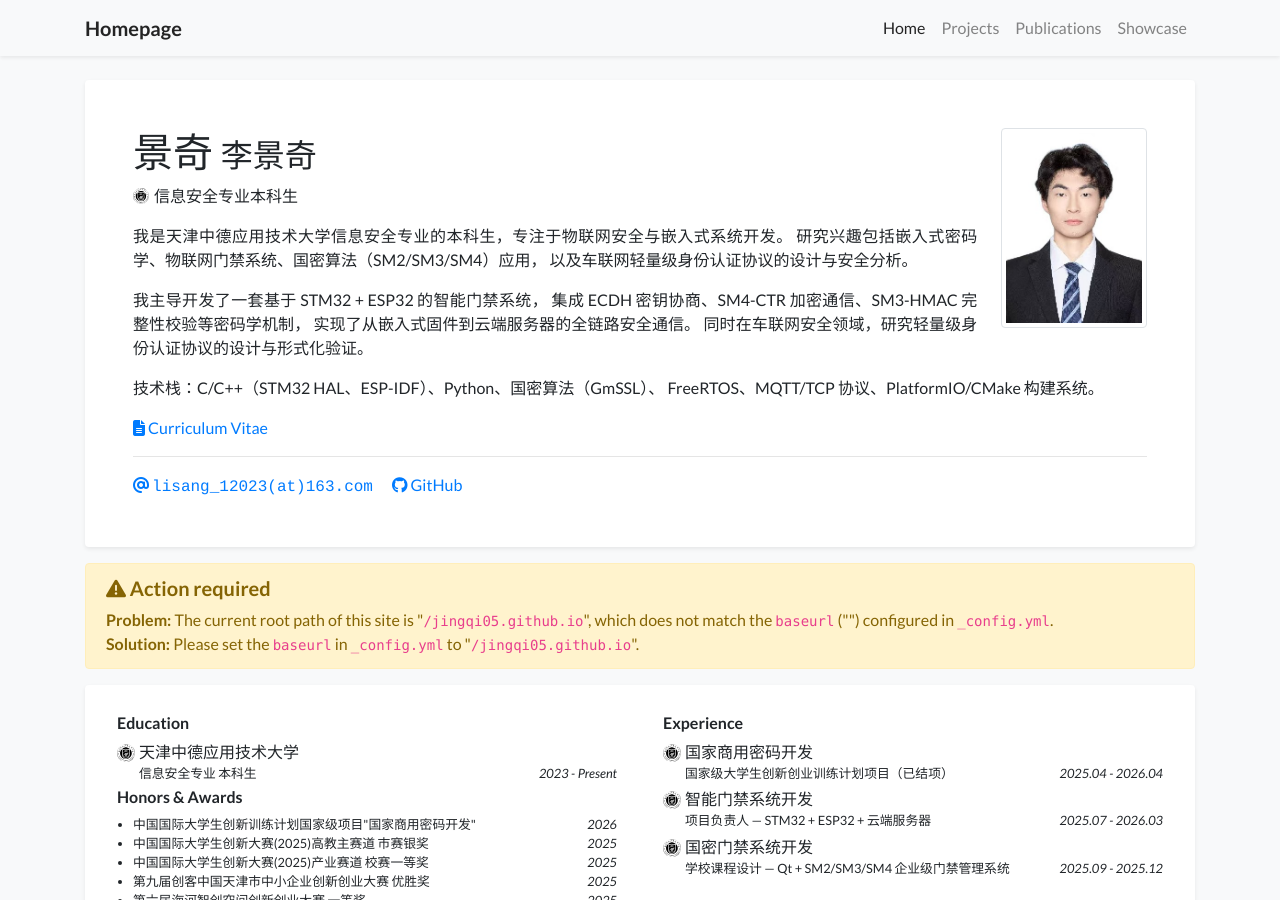
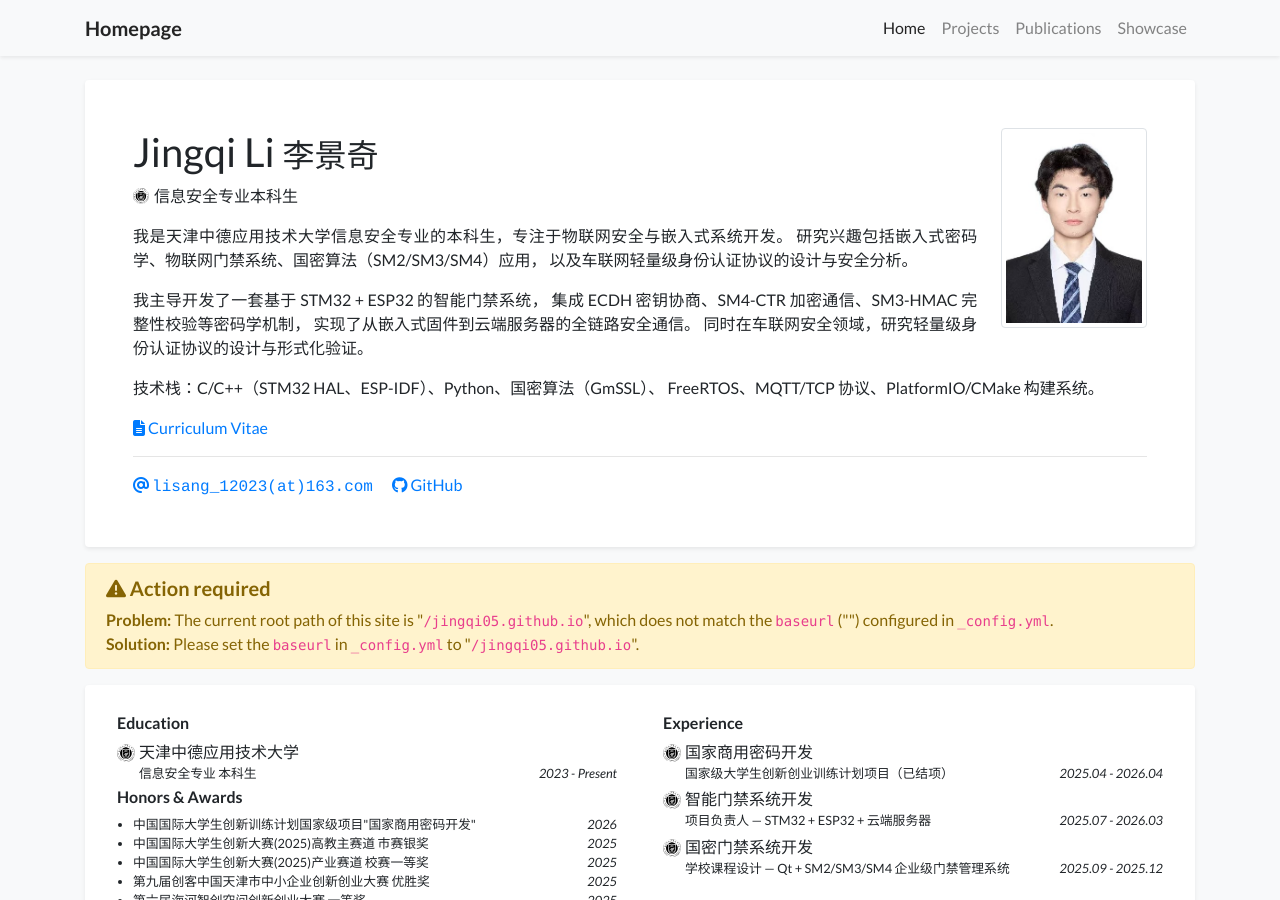
Before and after one commit to Jingqi05/jingqi05.github.io, a Jekyll site: the page built from index.html, in a window 1280 px wide and 900 px high. Built offline with Jekyll 4.4.1, drawn with Linux system fonts in a browser that asks for light colours; nearby versions of some CDN libraries; a style sheet for code colours, icons or effects is not loaded.

Commit message:
Update primary_name from Chinese to English

```diff
--- a/_data/profile.yml
+++ b/_data/profile.yml
@@ -1,4 +1,4 @@
-primary_name: "景奇"
+primary_name: "Jingqi Li"
 secondary_name: "李景奇"
 navbar_name: "Homepage"
 
```
